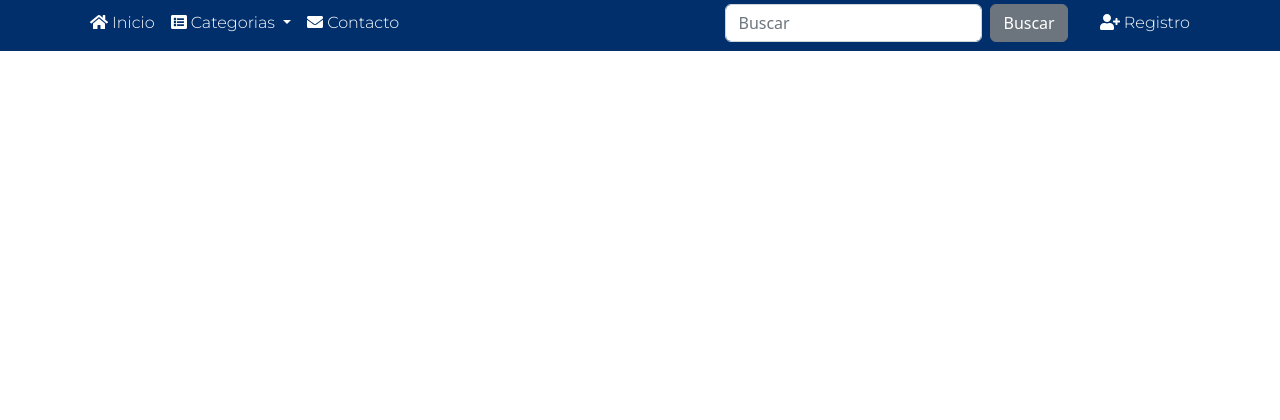
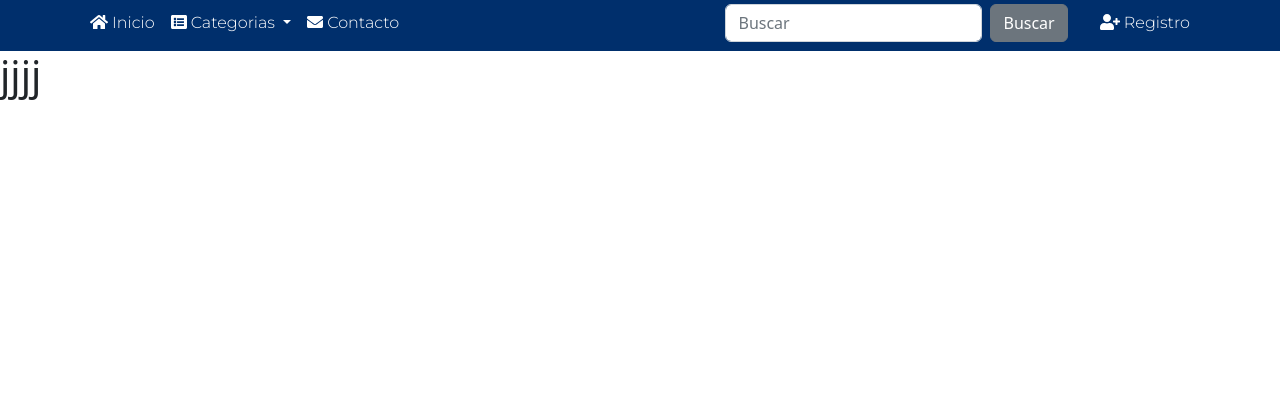
Before and after one commit to RepositorioRI/Repositorio-ITSAL, a Django app: page / in a window 1280 px wide. Shown: the part 297-717 px from the top of the page. Run offline with Django 4.2, Linux system fonts and the light colour scheme.

Commit message:
cambios en index.html

```diff
--- a/repositorio/templates/slider.html
+++ b/repositorio/templates/slider.html
@@ -0,0 +1,3 @@
+{% include 'index.html' %}
+
+<h1>jjjj</h1>
--- a/repositorio/views.py
+++ b/repositorio/views.py
@@ -5,4 +5,4 @@ from django.http import HttpResponse
 # Create your views here.
 
 def index(request):
-    return render(request,'index.html')
+    return render(request,'slider.html')
```
Also changed, not shown: repositorio/templates/index.html (line endings or trailing spaces).
